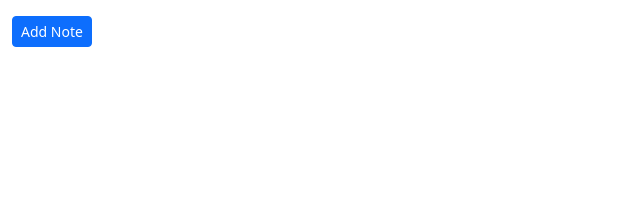
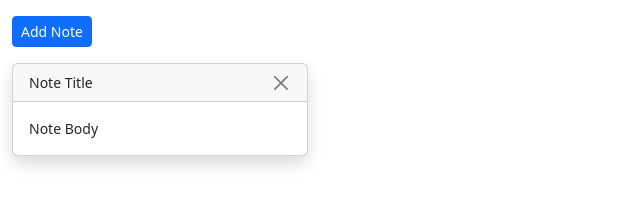
Before and after one commit to arthemis-2001/note-app, a plain HTML site: page index.html in a window 1280 px wide. Both pictures are taken after a click on the button "Add Note". Shown: the whole page, without its empty margins (0-640 px from the left). Drawn offline with nearby package versions, Linux system fonts and the light colour scheme.

Commit message:
The main note-app file

```diff
--- a/index.html
+++ b/index.html
@@ -20,12 +20,68 @@
     <div class="container-fluid my-3 small">
       <div class="row">
         <div class="col">
-          <button type="button" id="add_note" class="btn btn-sm btn-primary">
+          <button
+            type="button"
+            id="add_note"
+            onclick="new_note"
+            class="btn btn-sm btn-primary"
+          >
             Add Note
           </button>
         </div>
       </div>
       <div class="row my-3" id="notes"></div>
     </div>
+    <script>
+      const add_note_button = document.getElementById("add_note");
+
+      function new_note() {
+        const noteElement = document.createElement("div");
+        noteElement.classList.add("col-md-3");
+        noteElement.innerHTML = `
+        <div class="card mb-3 shadow">
+          <div class="card-header">
+            <span>Note Title</span>
+            <button
+              type="button"
+              class="btn-close float-end"
+              aria-label="Close"
+            ></button>
+          </div>
+          <div class="card-body">Note Body</div>
+        </div>
+        `;
+
+        document.getElementById("notes").appendChild(noteElement);
+
+        const cardHeader = noteElement.querySelector(".card-header span");
+        cardHeader.addEventListener("click", function() {
+          this.setAttribute('contenteditable', true);
+        });
+
+        cardHeader.addEventListener("keydown", function(event) {
+          if (event.key == 'Enter') {
+            event.preventDefault();
+            this.removeAttribute('contenteditable');
+            this.blur();
+          }
+        });
+
+        const cardBody = noteElement.querySelector(".card-body");
+        cardBody.addEventListener("click", function() {
+          this.setAttribute('contenteditable', true);
+        });
+        cardBody.addEventListener("blur", function() {
+          this.removeAttribute('contenteditable');
+        });
+
+        const closeButton = noteElement.querySelector(".btn-close");
+        closeButton.addEventListener("click", function() {
+          noteElement.remove();
+        });
+      }
+
+      add_note_button.addEventListener("click", new_note);
+    </script>
   </body>
 </html>
```
